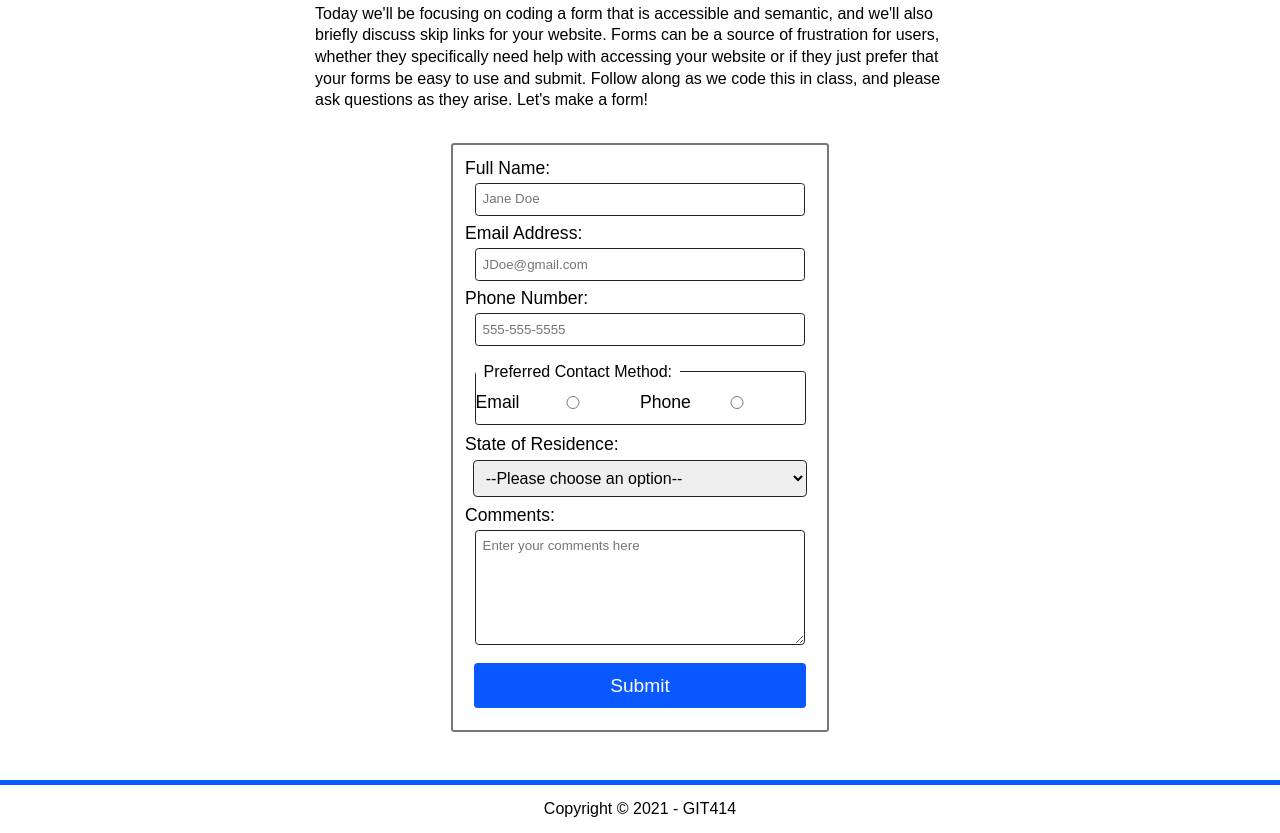
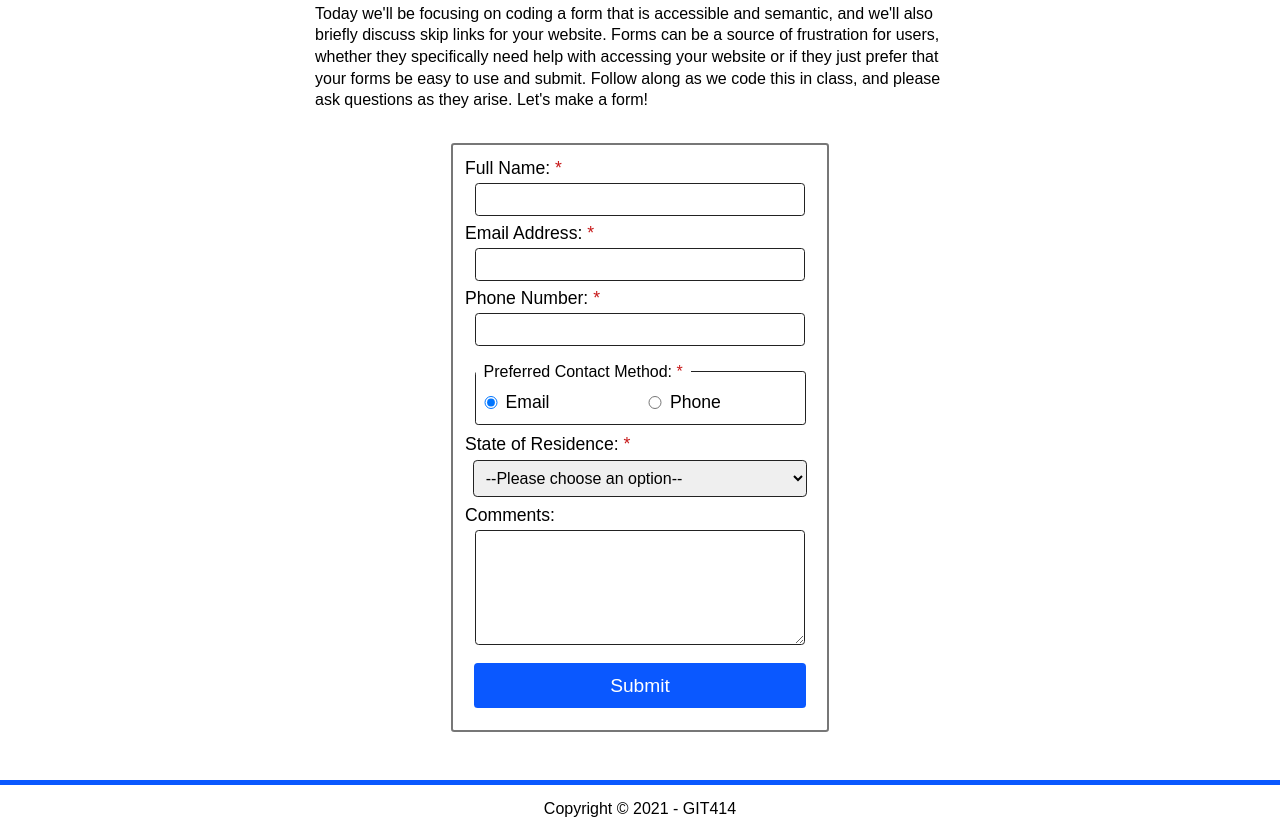
Before and after one commit to smskinne/Accessible-Forms, a plain HTML site: page index.html in a window 1280 px wide. Shown: the part 552-1385 px from the top of the page. Drawn offline with Linux system fonts and the light colour scheme.

Commit message:
Update index.html
Removed placeholders to increase accessibility.
Added aria labels, visual indicators for required fields, and autocomplete to relevant input fields.

```diff
--- a/index.html
+++ b/index.html
@@ -28,27 +28,27 @@
 			<p>Today we'll be focusing on coding a form that is accessible and semantic, and we'll also briefly discuss skip links for your website. Forms can be a source of frustration for users, whether they specifically need help with accessing your website or if they just prefer that your forms be easy to use and submit. Follow along as we code this in class, and please ask questions as they arise. Let's make a form!</p>
 
 			<form action="https://wp.zybooks.com/form-viewer.php" method="post">
-				<label for="fullName">Full Name:</label>
-				<input type="text" id="fullName" name="fullName" placeholder="Jane Doe" required>
+				<label for="fullName">Full Name: <span class="required" aria-hidden="true">*</span></label>
+				<input type="text" id="fullName" name="name" autocomplete="name" required aria-required="true">
 
-				<label for="emailAddress">Email Address:</label>
-				<input type="email" id="emailAddress" name="emailAddress" placeholder="JDoe@gmail.com" required>
+				<label for="emailAddress">Email Address: <span class="required" aria-hidden="true">*</span></label>
+				<input type="email" id="emailAddress" name="email" autocomplete="email" required aria-required="true">
 
-				<label for="phoneNumber">Phone Number:</label>
-				<input type="tel" id="phoneNumber" name="phoneNumber" placeholder="555-555-5555">
+				<label for="phoneNumber">Phone Number: <span class="required" aria-hidden="true">*</span></label>
+				<input type="tel" id="phoneNumber" name="phone" autocomplete="tel" required aria-required="true">
 
 				<fieldset>
-					<legend>Preferred Contact Method:</legend>
+					<legend>Preferred Contact Method: <span class="required" aria-hidden="true">*</span></legend>
 
+
+					<input type="radio" id="contactEmail" name="contactMethod" value="email" required aria-required="true" checked>
 					<label for="contactEmail">Email</label>
-					<input type="radio" id="contactEmail" name="contactMethod" value="email" required>
 
+					<input type="radio" id="contactPhone" name="contactMethod" value="phone" required aria-required="true">
 					<label for="contactPhone">Phone</label>
-					<input type="radio" id="contactPhone" name="contactMethod" value="phone" required>
-
 				</fieldset>
-				<label for="stateSelect">State of Residence:</label>
-				<select id="stateSelect" name="stateSelect" required>
+				<label for="stateSelect">State of Residence: <span class="required" aria-hidden="true">*</span></label>
+				<select id="stateSelect" name="state" autocomplete="address-level1" required aria-required="true">
 					<option value="">--Please choose an option--</option>
 					<option value="AL">Alabama</option>
 					<option value="AK">Alaska</option>
@@ -102,7 +102,7 @@
 					<option value="WY">Wyoming</option>
 				</select>
 				<label for="comments">Comments:</label>
-				<textarea id="comments" name="comments" placeholder="Enter your comments here"></textarea>
+				<textarea id="comments" name="comments"></textarea>
 				<input type="submit" value="Submit" aria-label="Submit the Form">
 			</form>
 		</article>
```
